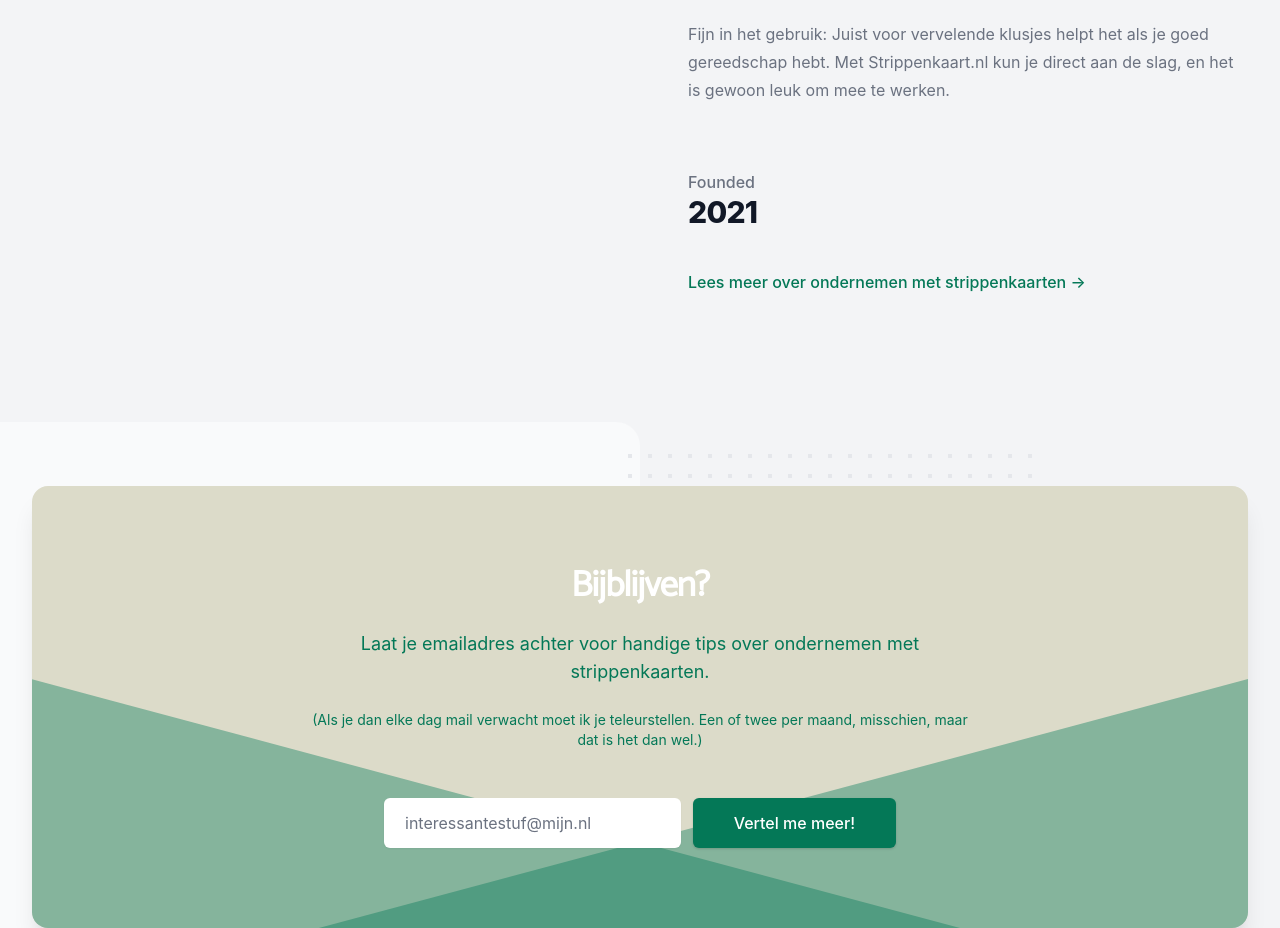
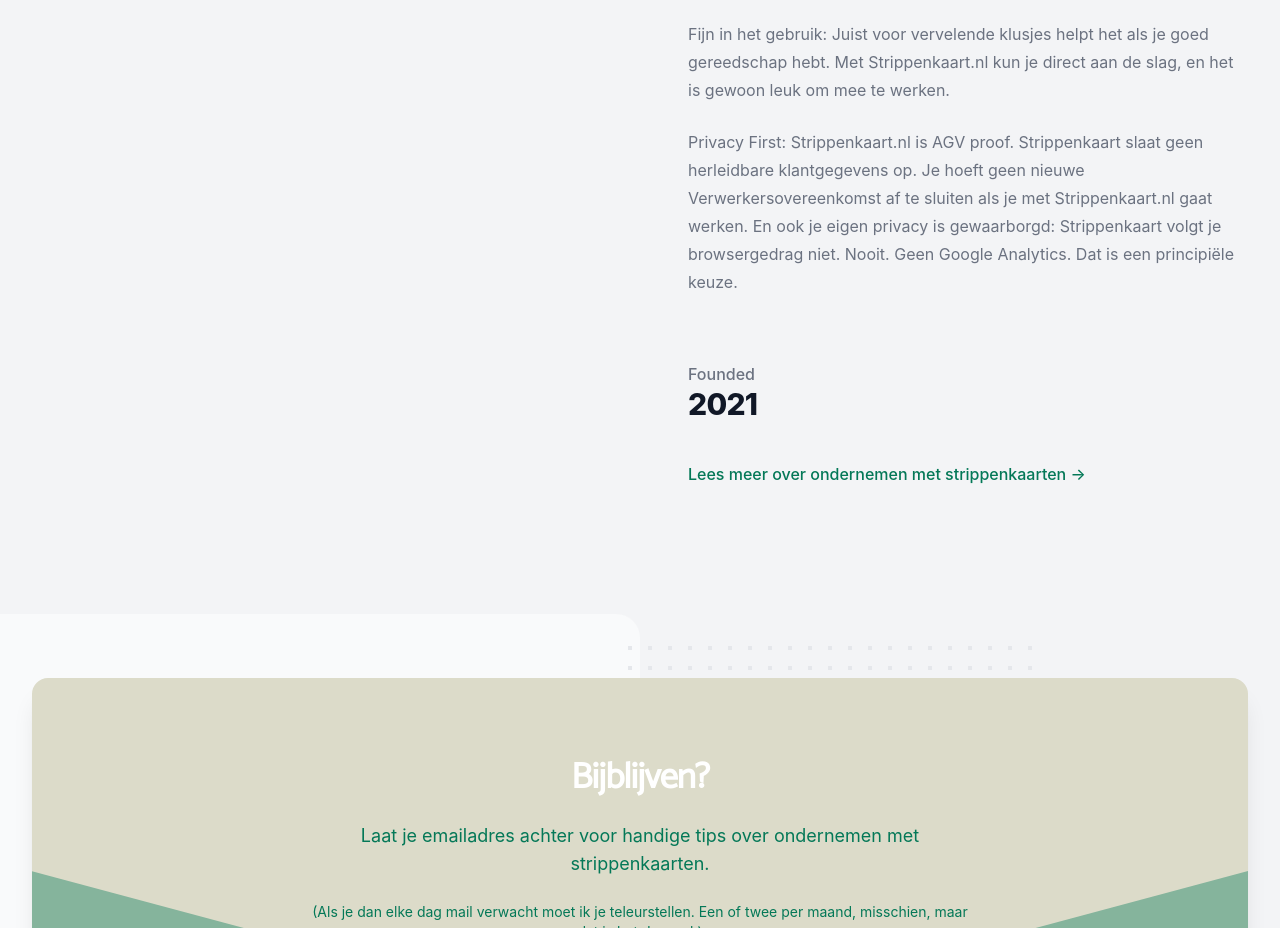
Before and after one commit to emcoding/TailTry, a website built with Vite: page index.html in a window 1280 px wide. Shown: the part 1840-2768 px from the top of the page. Built offline with nearby package versions, Linux system fonts and the light colour scheme; a web font is replaced by a local one; what @tailwindcss/typography would draw is missing.

Commit message:
Extra tekst: agv proof

```diff
--- a/index.html
+++ b/index.html
@@ -210,6 +210,10 @@
                          <p class="text-base leading-7">
                              Fijn in het gebruik: Juist voor vervelende klusjes helpt het als je goed gereedschap hebt. Met Strippenkaart.nl kun je direct aan de slag, en het is gewoon leuk om mee te werken.
                          </p>
+                         <p class="text-base leading-7">
+                             Privacy First: Strippenkaart.nl is AGV proof.  Strippenkaart slaat geen herleidbare klantgegevens op. Je hoeft geen nieuwe Verwerkersovereenkomst af te sluiten als je met Strippenkaart.nl gaat werken.
+                             En ook je eigen privacy is gewaarborgd: Strippenkaart volgt je browsergedrag niet. Nooit. Geen Google Analytics. Dat is een principiële keuze.
+                         </p>
                      </div>
                  </div>
 
```
